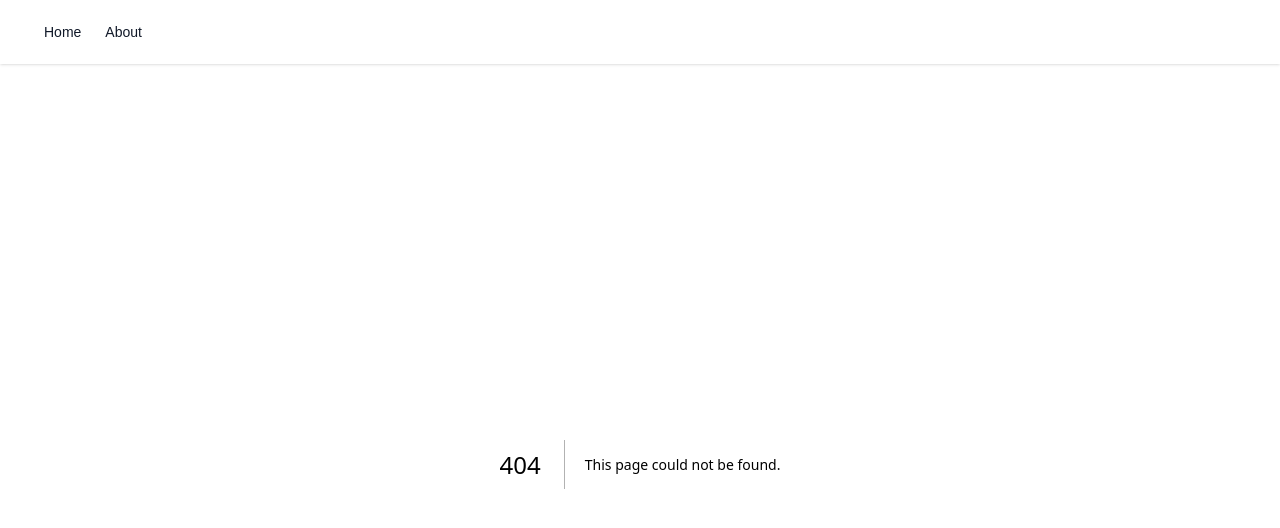
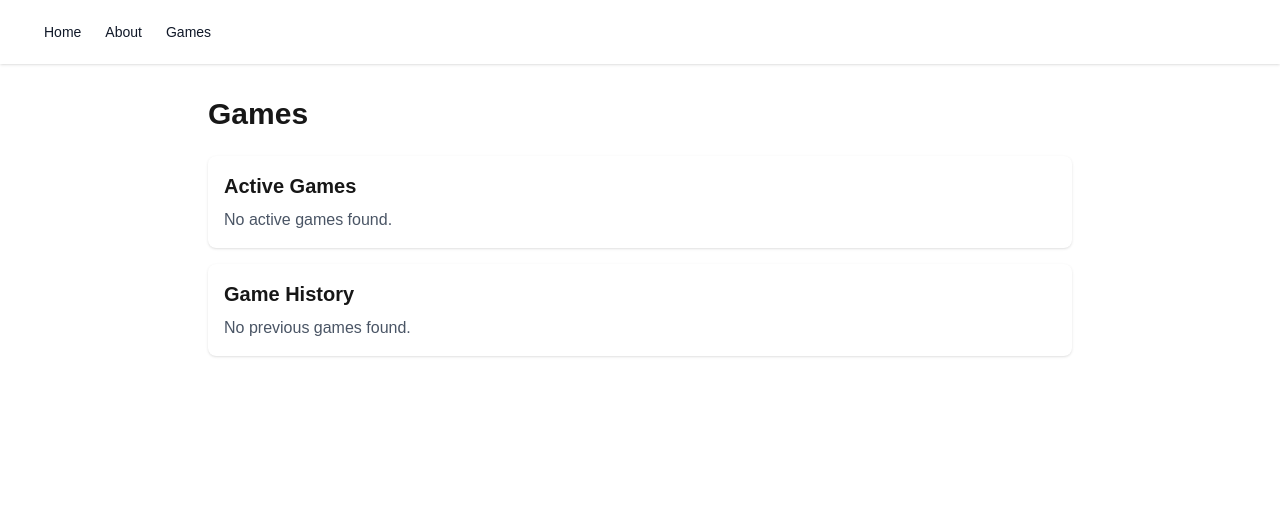
Before and after one commit to merklegroot/chess, a Next.js app in the folder chessview/: page /game/list in a window 1280 px wide. Before the commit this address had no page. Shown: the top 528 px of the page. Built offline with nearby package versions, Linux system fonts and the light colour scheme.

Commit message:
game list

```diff
--- /dev/null
+++ b/chessview/src/app/game/list/page.tsx
@@ -0,0 +1,22 @@
+export default function GameListPage() {
+  return (
+    <div className="max-w-4xl mx-auto px-4 py-8">
+      <h1 className="text-3xl font-bold mb-6">Games</h1>
+      <div className="space-y-4">
+        <div className="bg-white shadow rounded-lg p-4">
+          <h2 className="text-xl font-semibold mb-2">Active Games</h2>
+          <div className="text-gray-600">
+            No active games found.
+          </div>
+        </div>
+
+        <div className="bg-white shadow rounded-lg p-4">
+          <h2 className="text-xl font-semibold mb-2">Game History</h2>
+          <div className="text-gray-600">
+            No previous games found.
+          </div>
+        </div>
+      </div>
+    </div>
+  );
+}
--- a/chessview/src/app/layout.tsx
+++ b/chessview/src/app/layout.tsx
@@ -39,6 +39,9 @@ export default function RootLayout({
                   <Link href="/about" className="text-gray-900 hover:text-gray-600 px-3 py-2 rounded-md text-sm font-medium">
                     About
                   </Link>
+                  <Link href="/game/list" className="text-gray-900 hover:text-gray-600 px-3 py-2 rounded-md text-sm font-medium">
+                    Games
+                  </Link>
                 </div>
               </div>
             </div>
```
